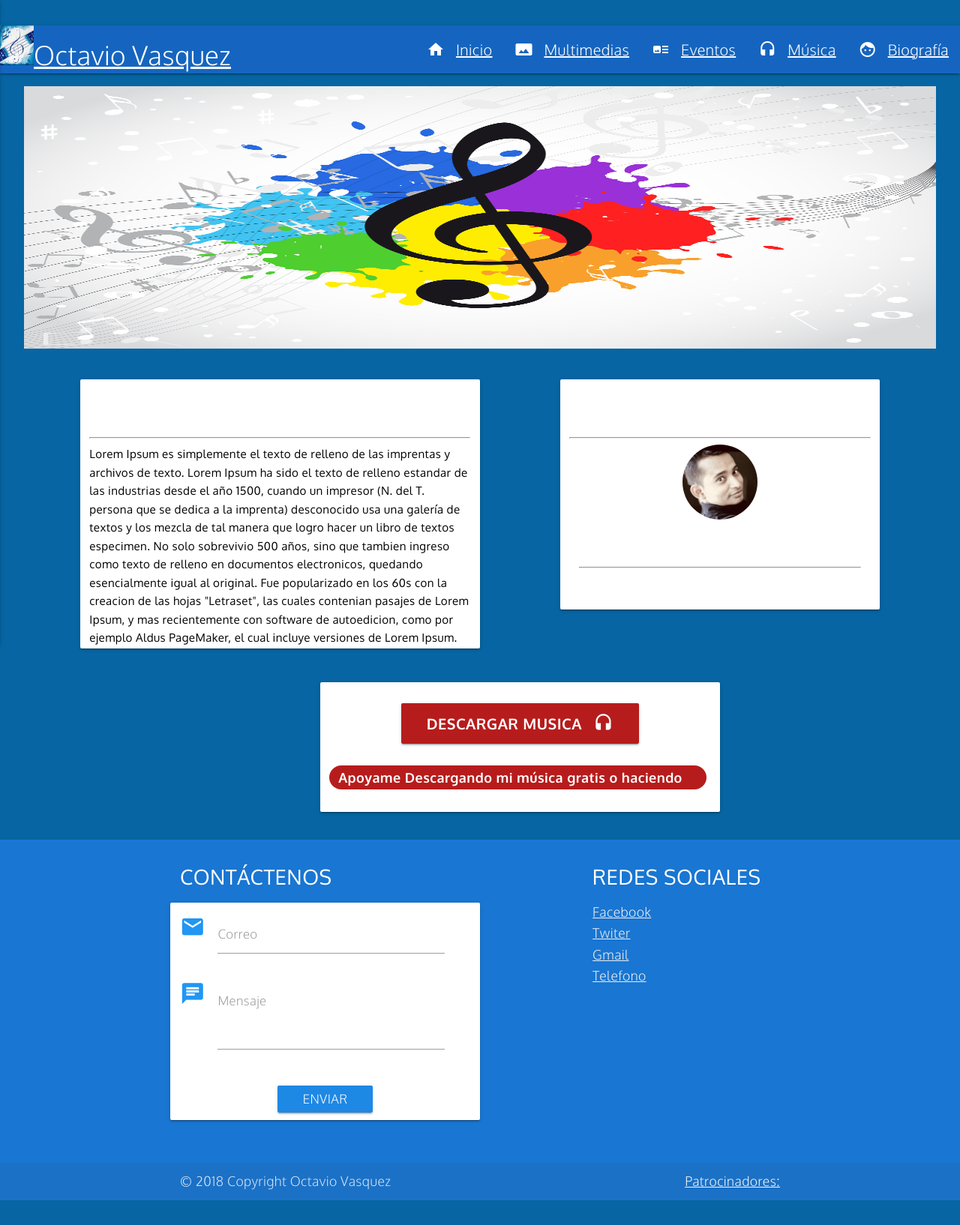
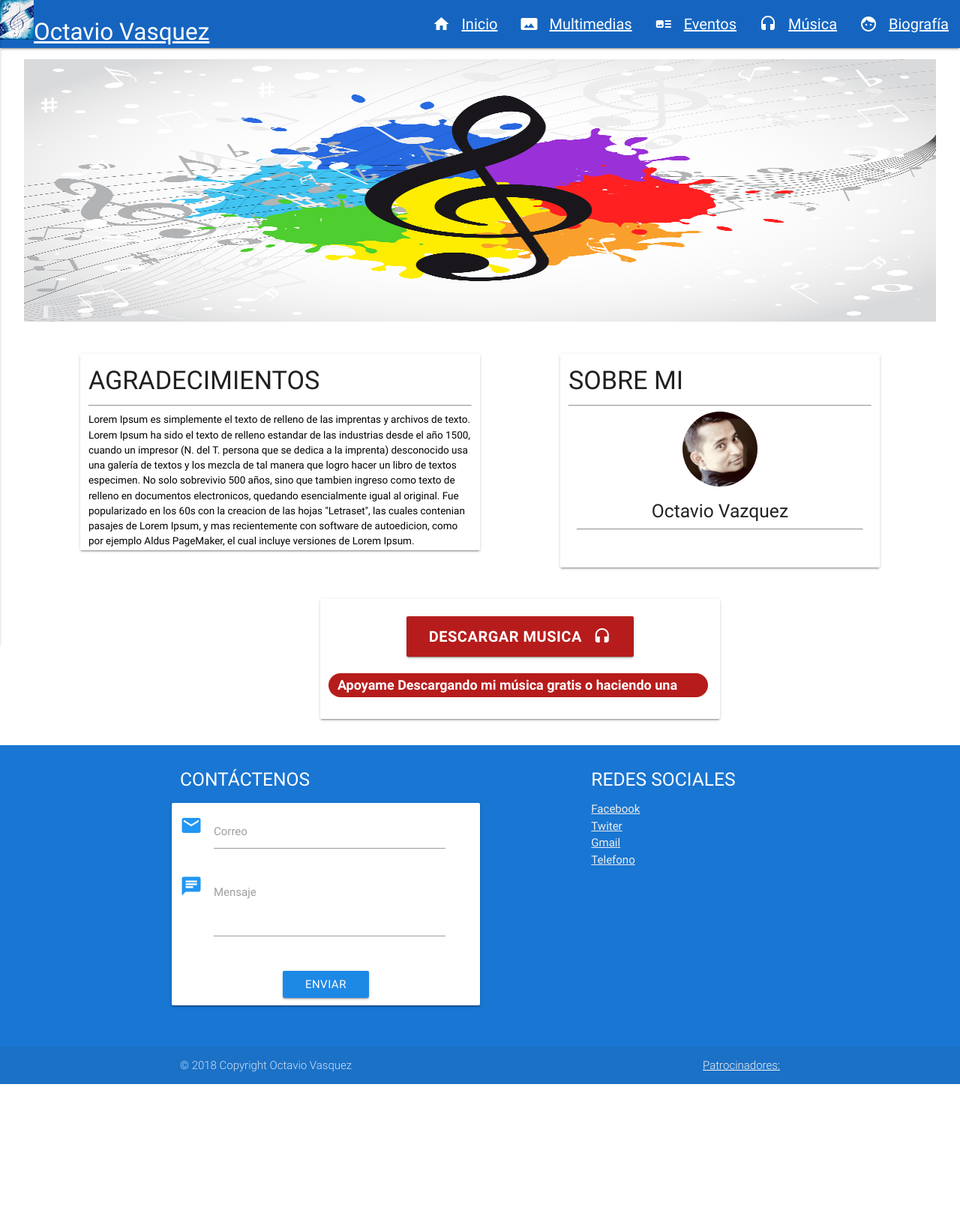
Before and after one commit to anonimyusdj/octaviomusic, a PHP site: page / in a window 1280 px wide. Shown: the whole page at 75% size. After the commit the page ends 1446 px from the top, so only its background shows below. Run offline with PHP 8.4, Linux system fonts and the light colour scheme; some libraries are stand-ins or nearby versions.

Commit message:
reproductor

```diff
--- a/assets/css/reproductor.css
+++ b/assets/css/reproductor.css
@@ -5,26 +5,6 @@
 
 /* Global Styles
 ================================================== */
-
-html,
-body {
-    -webkit-font-smoothing: antialiased;
-    -webkit-text-size-adjust: 100%;
-    background-color: #0665a2;
-    color: #fff;
-    font-size: 1.05rem;
-    font-family: "Oxygen", HelveticaNeue, "Helvetica Neue", Helvetica, Arial, sans-serif;
-    font-weight: 300;
-    letter-spacing: .025rem;
-    line-height: 1.618;
-    padding: 1rem 0;
-}
-
-*,
-::before,
-::after {
-    box-sizing: border-box;
-}
 
 * {
     -webkit-tap-highlight-color: rgba(0, 0, 0, 0);
```
